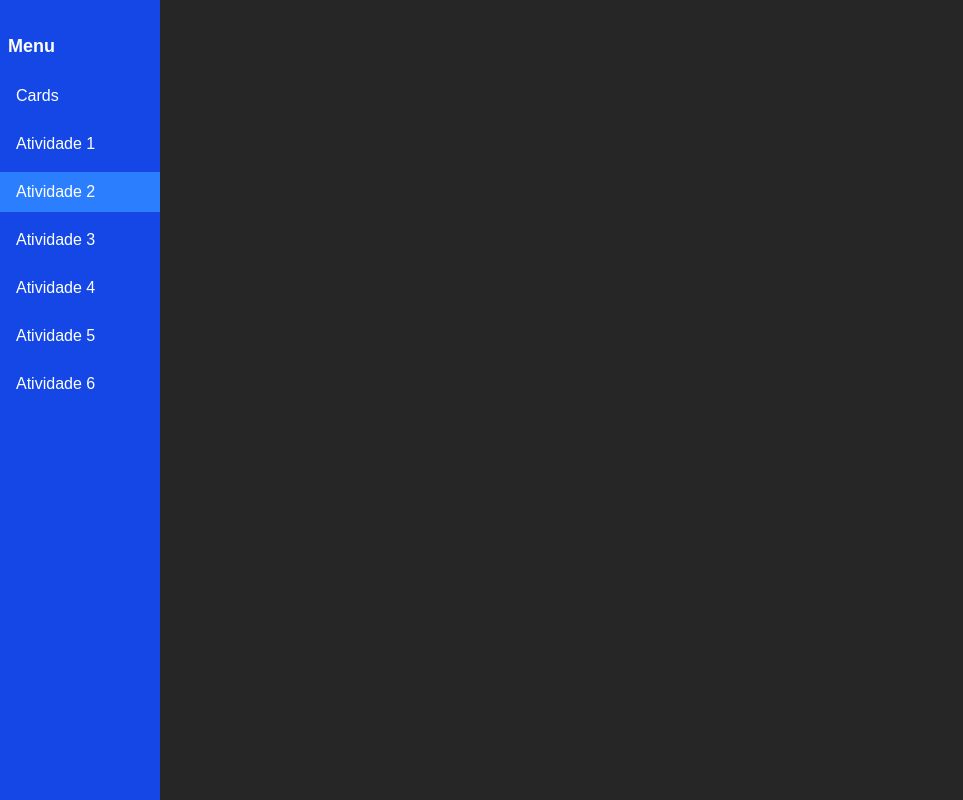
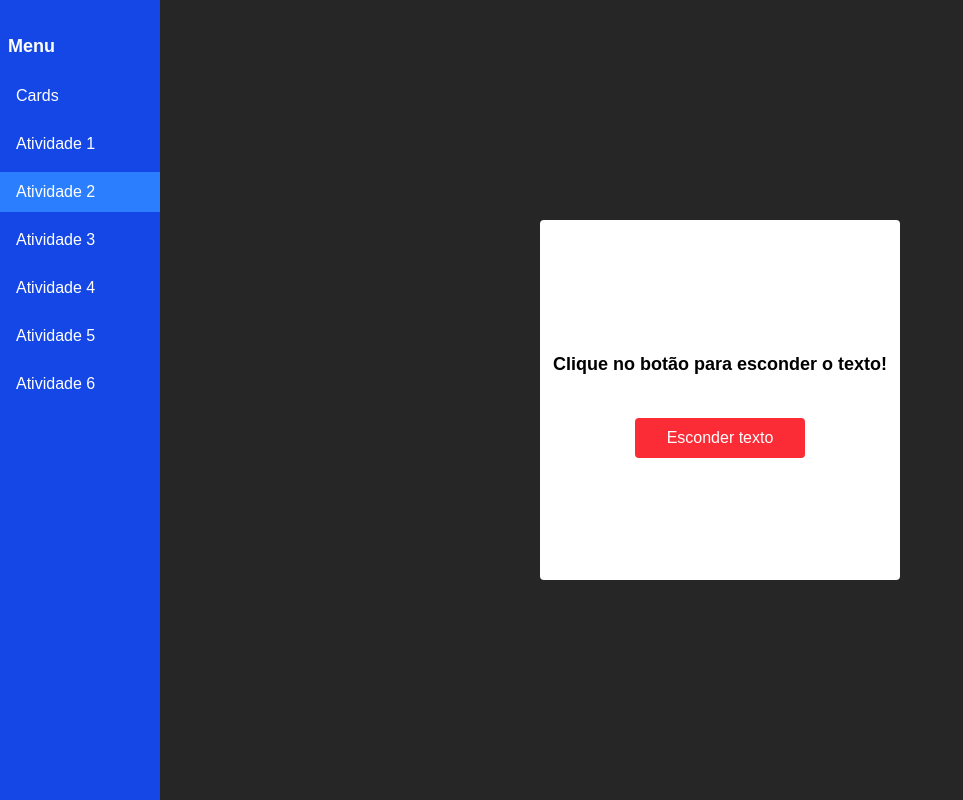
Before and after one commit to LuizzOliveira/curso-react-senac, a Next.js app: page / in a window 1280 px wide. Both pictures are taken after a click on the button "Atividade 2". Shown: the whole page, without its empty margins (0-963 px from the left). Built offline with nearby package versions, Linux system fonts and the light colour scheme.

Commit message:
feito atividade-2

```diff
--- /dev/null
+++ b/src/atividades/Atividade-2.tsx
@@ -0,0 +1,32 @@
+'use client';
+import { useState } from "react";
+
+export default function Atividade2() {
+  const [textoEscondido, setTextoEscondido] = useState(false);
+
+  return (
+    <div className="flex flex-col items-center justify-center rounded w-90 h-90 text-center bg-white text-black space-y-8">
+      <p className="flex font-bold text-lg p-2">
+        {!textoEscondido && "Clique no botão para esconder o texto!"}
+      </p>
+
+      {!textoEscondido && (
+        <button
+          className="bg-red-500 text-white px-8 py-2 rounded transition transform hover:scale-110 hover:shadow-lg cursor-pointer"
+          onClick={() => setTextoEscondido(true)}
+        >
+          Esconder texto
+        </button>
+      )}
+
+      {textoEscondido && (
+        <button
+          className="bg-green-500 text-black px-10 py-2 mt-[40px] rounded transition transform hover:scale-110 hover:shadow-lg cursor-pointer"
+          onClick={() => setTextoEscondido(false)}
+        >
+          Mostrar texto
+        </button>
+      )}
+    </div>
+  );
+}
--- a/src/components/Main.tsx
+++ b/src/components/Main.tsx
@@ -2,7 +2,7 @@
 import React from "react";
 import Cards from "@/atividades/Cards";
 import Atividade1 from "@/atividades/Atividade-1";
-// import Atividade2 from "@/atividades/Atividade-2";
+import Atividade2 from "@/atividades/Atividade-2";
 // import Atividade3 from "@/atividades/Atividade-3";
 // import Atividade4 from "@/atividades/Atividade-4";
 // import Atividade5 from "@/atividades/Atividade-5";
@@ -17,11 +17,11 @@ export default function Main({ paginaAtual }: MainProps) {
     <main className="flex flex-1 overflow-auto p-4 items-center justify-center bg-neutral-800">
       {paginaAtual === "Cards" && <Cards />}
       {paginaAtual === "atividade1" && <Atividade1 />}
-      {/* {paginaAtual === "atividade2" && <Atividade2 />}
-      {paginaAtual === "atividade3" && <Atividade3 />}
-      {paginaAtual === "atividade4" && <Atividade4 />}
-      {paginaAtual === "atividade5" && <Atividade5 />}
-      {paginaAtual === "atividade6" && <Atividade6 />} */}
+      {paginaAtual === "atividade2" && <Atividade2 />}
+      {/* // {paginaAtual === "atividade3" && <Atividade3 />}
+      // {paginaAtual === "atividade4" && <Atividade4 />}
+      // {paginaAtual === "atividade5" && <Atividade5 />}
+      // {paginaAtual === "atividade6" && <Atividade6 />} */}
     </main>
   );
 }
```
